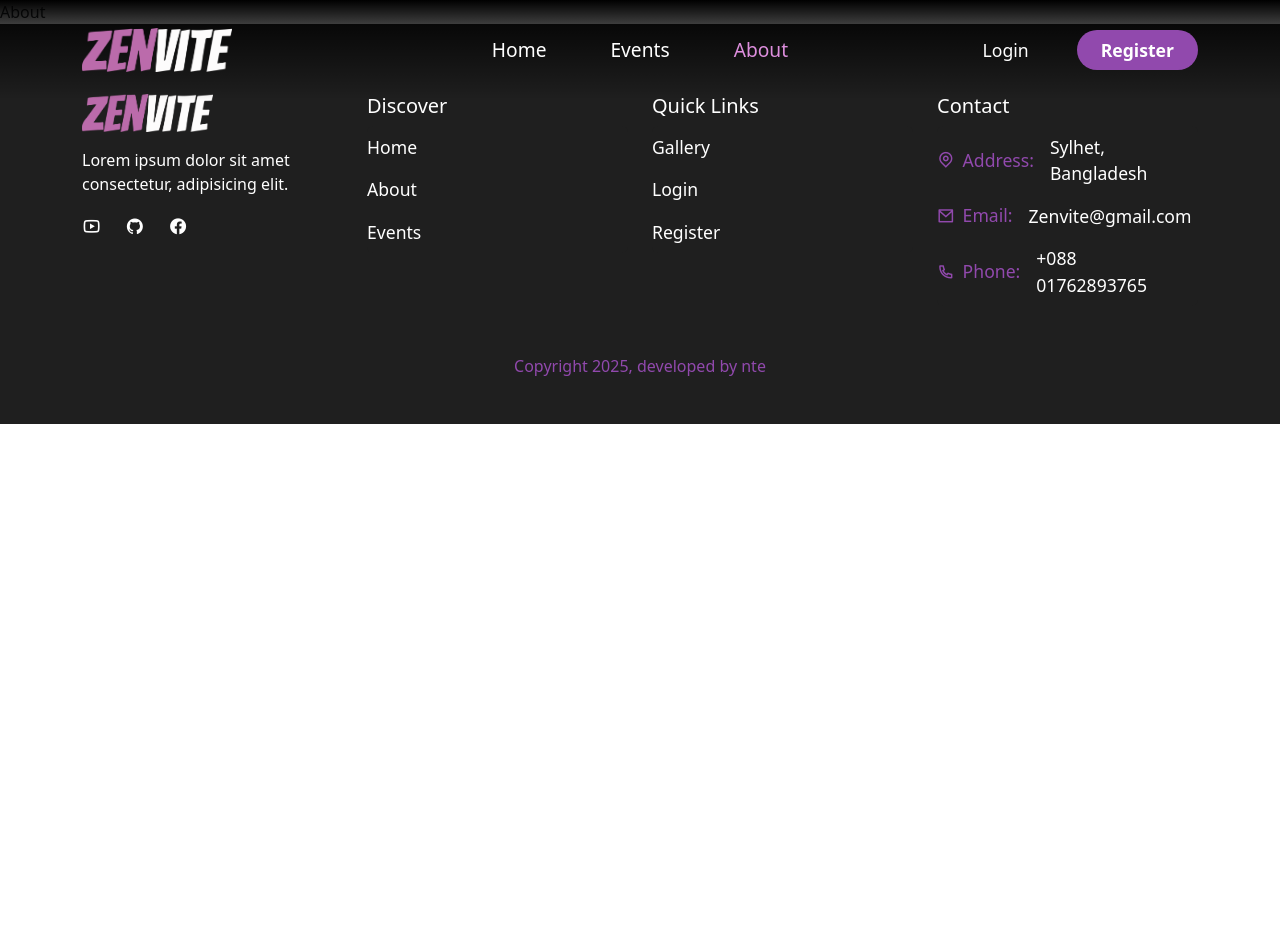
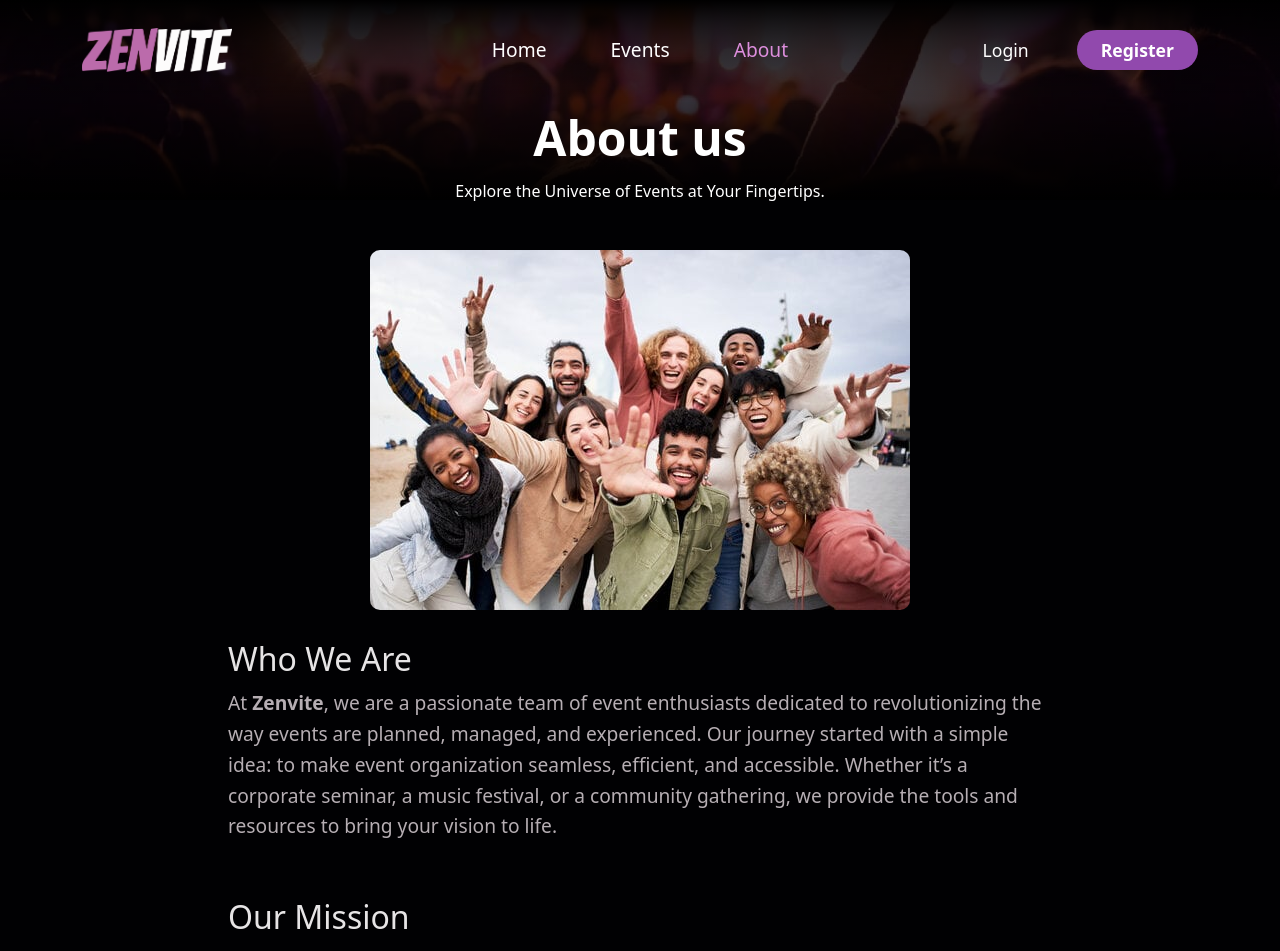
Before and after one commit to NabilaRahmanMedha/Zenvite, a React (Vite) app in the folder Zenvite/Frontend/: page /about in a window 1280 px wide. Shown: the top 951 px of the page. Before the commit the page ends 800 px from the top, so only its background shows below. Built offline with nearby package versions, Linux system fonts and the light colour scheme; a web font is replaced by a local one.

Commit message:
aboutpage

```diff
--- a/Zenvite/Frontend/src/pages/About.jsx
+++ b/Zenvite/Frontend/src/pages/About.jsx
@@ -1,9 +1,84 @@
-import React from 'react';
+import React from "react";
+import "../styles/about.css";
+import teamImg from "../assets/images/team.jpg";
+import { CommonSection } from "../shared/CommonSection";
 
 const About = () => {
   return (
-    <div>About</div>
-  )
+    <>
+      <CommonSection
+        title={"About us"}
+        description="Explore the Universe of Events at Your Fingertips."
+      />
+      <section className="about-container">
+        <div className="team-photo">
+          <img src={teamImg} alt="Our Team" />
+        </div>
+        <div className="about-content">
+          <div className="about-section">
+            <h2>Who We Are</h2>
+            <p>
+              At <strong>Zenvite</strong>, we are a passionate team of event enthusiasts dedicated to
+              revolutionizing the way events are planned, managed, and experienced. Our journey
+              started with a simple idea: to make event organization seamless, efficient, and accessible.
+              Whether it’s a corporate seminar, a music festival, or a community gathering, we provide
+              the tools and resources to bring your vision to life.
+            </p>
+          </div>
+          <div className="about-section">
+            <h2>Our Mission</h2>
+            <p>
+              Our mission is to <strong>simplify event management</strong> and create an intuitive platform where
+              organizers and attendees can come together effortlessly. We strive to eliminate the common
+              challenges faced in event planning, such as ticketing complexities, communication gaps, and
+              logistical inefficiencies.
+            </p>
+          </div>
+          <div className="about-section">
+            <h2>What We Do</h2>
+            <p>
+              At Zenvite, we offer a <strong>comprehensive event management solution</strong> that caters to a wide range
+              of needs. Here’s how we help:
+            </p>
+            <ul>
+              <li><strong>Event Planning & Organization:</strong> Simplifying the entire planning process.</li>
+              <li><strong>Ticketing & Registration:</strong> Secure and hassle-free attendee management.</li>
+              <li><strong>Marketing & Promotion:</strong> Boosting event visibility through strategic campaigns.</li>
+              <li><strong>On-Site & Virtual Support:</strong> Ensuring smooth event execution.</li>
+              <li><strong>Data & Insights:</strong> Advanced analytics to track and improve event performance.</li>
+            </ul>
+          </div>
+          <div className="about-section">
+            <h2>Who Are Our Customers?</h2>
+            <p>
+              Our platform is designed for <strong>anyone and everyone</strong> who wants to host an amazing event. We work with:
+            </p>
+            <ul>
+              <li><strong>Corporate Clients:</strong> Conferences, product launches, and networking events.</li>
+              <li><strong>Educational Institutions:</strong> Seminars, workshops, and cultural fests.</li>
+              <li><strong>Non-Profit Organizations:</strong> Fundraisers and awareness campaigns.</li>
+              <li><strong>Artists & Performers:</strong> Musicians, entertainers, and speakers.</li>
+              <li><strong>Individuals & Small Businesses:</strong> Weddings, birthdays, and community gatherings.</li>
+            </ul>
+          </div>
+          <div className="about-section">
+            <h2>Why Choose Us?</h2>
+            <p>
+              We know that event planning can be overwhelming, but with <strong>Zenvite</strong>, it doesn’t have to be.
+              Here’s why we stand out:
+            </p>
+            <ul>
+              <li><strong>User-Friendly Interface:</strong> A seamless experience for both organizers and attendees.</li>
+              <li><strong>Reliable & Secure:</strong> Secure ticketing, payments, and data management.</li>
+              <li><strong>End-to-End Support:</strong> 24/7 customer service for all your event needs.</li>
+              <li><strong>Scalability & Flexibility:</strong> Works for both small and large-scale events.</li>
+              <li><strong>Passion for Innovation:</strong> We continuously evolve our features to stay ahead.</li>
+            </ul>
+          </div>
+        </div>
+      </section>
+    </>
+  );
 };
 
 export default About;
--- a/Zenvite/Frontend/src/styles/about.css
+++ b/Zenvite/Frontend/src/styles/about.css
@@ -0,0 +1,46 @@
+.about-container {
+    display: flex;
+    align-items: center;
+    justify-content: center;
+    flex-direction: column;
+    padding: 50px;
+    text-align: left;
+  }
+
+  .team-photo img {
+    width: 100%;
+    max-width: 800px;
+    border-radius: 10px;
+    margin-bottom: 30px;
+  }
+
+  .about-content {
+    display: flex;
+    flex-direction: column;
+    width: 80%;
+  }
+
+  .about-section {
+    margin-left: 60px;
+    margin-right: 60px;
+    margin-bottom: 40px;
+  }
+
+  .about-section h2 {
+    font-size: 2rem;
+    color: #e6e4e5;
+    margin-bottom: 10px;
+  }
+
+  .about-section p {
+    font-size: 1.2rem;
+    line-height: 1.6;
+    color: #b6aeb3;
+  }
+
+  .about-section ul{
+    font-size: 1.2rem;
+    line-height: 1.6;
+    color: #b6aeb3;
+    padding: 20px;
+  }
```
Also changed, not shown: Zenvite/Frontend/src/assets/images/.jpg (deleted), Zenvite/Frontend/src/assets/images/team.jpg (added).
